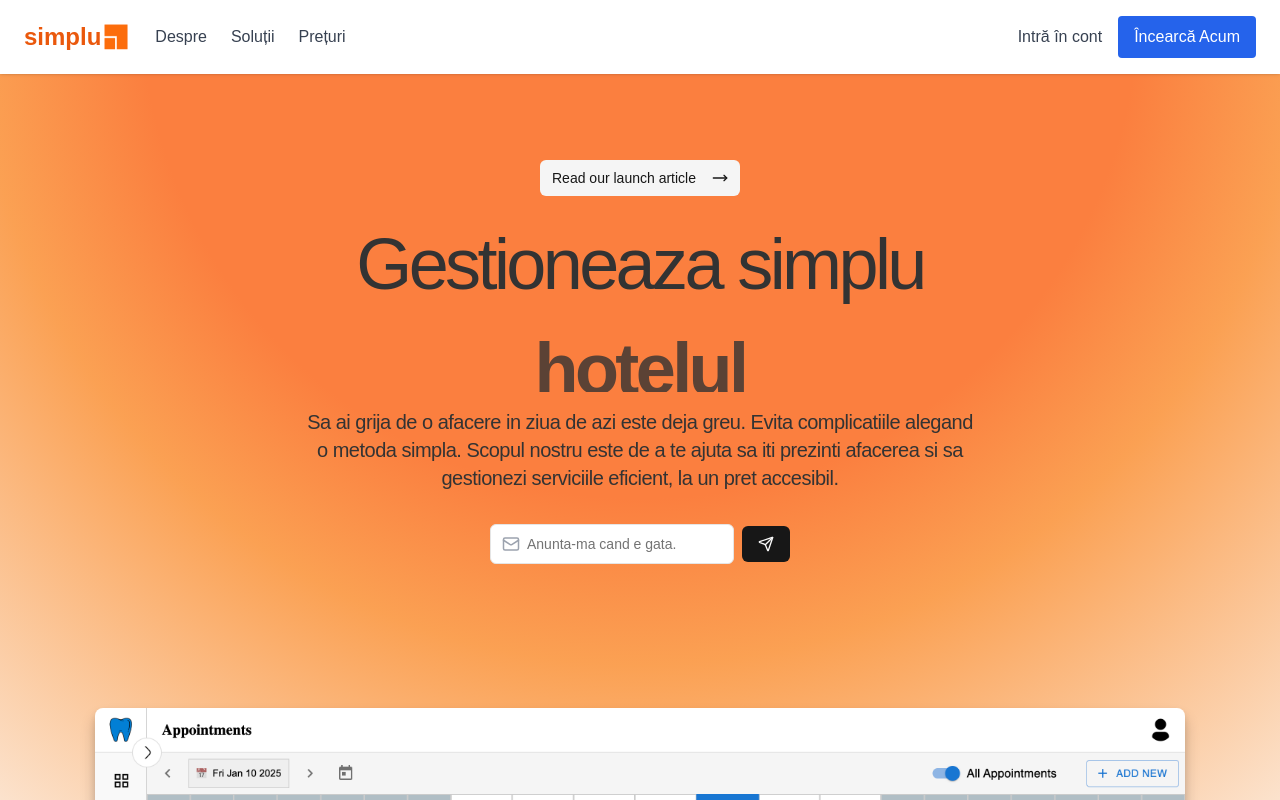
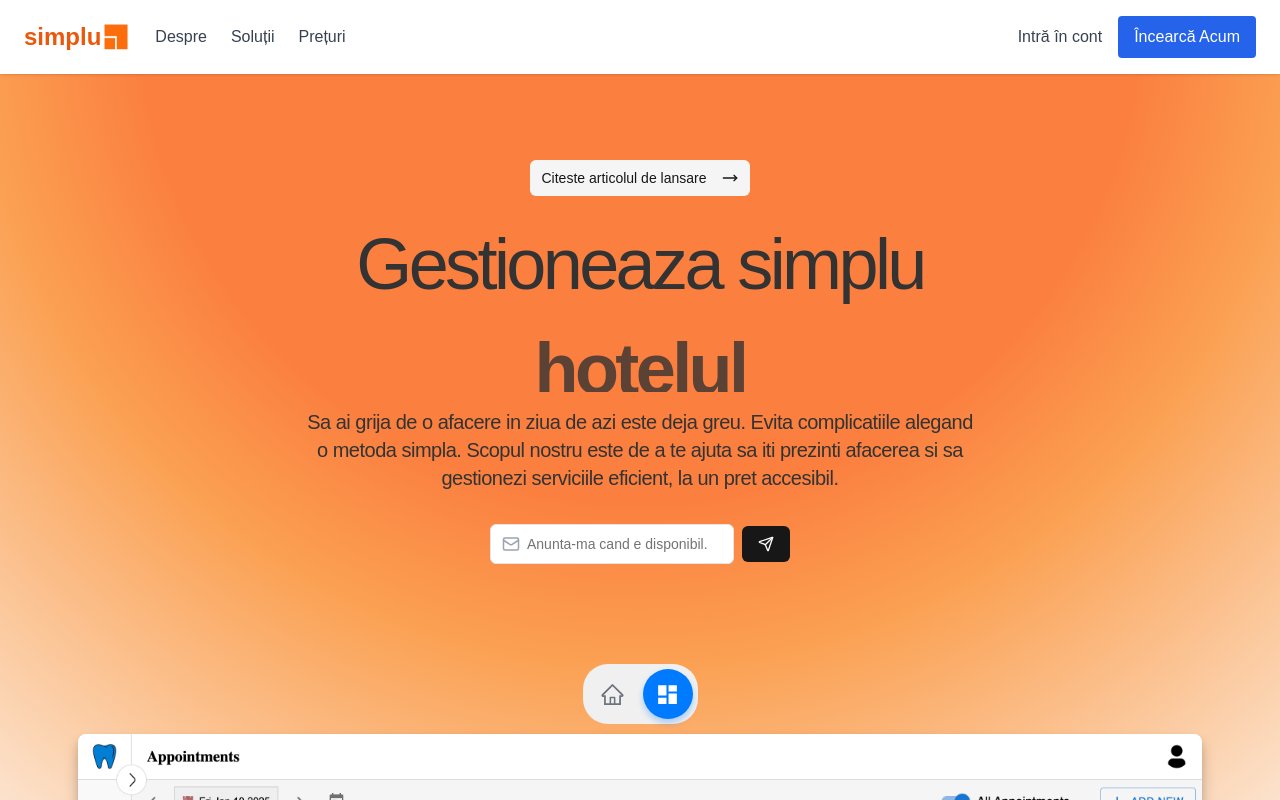
Before and after one commit to AdrianTuci1/simplu, a React (Vite) app: page / in a window 1280 px wide. Shown: the top 800 px of the page. Built offline with nearby package versions, Linux system fonts and the light colour scheme.

Commit message:
stil final hero

```diff
--- a/src/components/carousel/StackedImageSlider.css
+++ b/src/components/carousel/StackedImageSlider.css
@@ -5,6 +5,7 @@
   display: flex;
   gap: 10px;
   align-items: center;
+  flex-direction: column-reverse;
   justify-content: center;
   padding: 20px;
   overflow: hidden;
@@ -16,6 +17,8 @@
   align-items: center;
   justify-content: center;
   margin-inline: 75px;
+  width: 100%;
+  height: 100%;
 }
 
 .image-container .image {
@@ -27,15 +30,12 @@
 
 /* Home presentation image (overlay) */
 .image.home {
-  position: absolute;
-  right: 0px;
-  z-index: 2; /* Above the dashboard image */
-  border-top-left-radius: 0px !important;
-  border-bottom-left-radius: 0px !important;
+  z-index: 1;
+  opacity: 1;
+  transform: translateX(0);
 }
 .image.home img {
   width: auto;
-  height: 700px;
   object-fit: cover;
   opacity: 100; /* Adjust opacity if needed for blending effect */
 }
@@ -105,6 +105,49 @@
   background-color: #f0f8ff;
 }
 
+.toggle-button {
+  display: flex;
+  align-items: center;
+  justify-content: center;
+  background-color: #f0f0f0; /* Fundalul general al toggle-ului */
+  border-radius: 25px;
+  padding: 5px;
+  gap: 5px;
+  width: auto;
+}
+
+.toggle-option {
+  display: flex;
+  align-items: center;
+  justify-content: center;
+  width: 50px;
+  height: 50px;
+  border: none;
+  border-radius: 50%;
+  background-color: transparent;
+  color: #6c757d; /* Culoare implicită gri */
+  cursor: pointer;
+  transition: background-color 0.3s ease, color 0.3s ease, box-shadow 0.3s ease;
+}
+
+.toggle-option:hover {
+  background-color: #e9ecef; /* Fundal deschis la hover */
+  color: #007bff; /* Albastru pentru icon */
+}
+
+.toggle-option.active {
+  background-color: #007bff; /* Fundal albastru pentru opțiunea activă */
+  color: white; /* Text/icon alb pentru opțiunea activă */
+  box-shadow: 0 4px 6px rgba(0, 123, 255, 0.3); /* Umbra opțiunii active */
+}
+
+.icon {
+  width: 25px;
+  height: 25px;
+}
+
+
+
 /* Responsive Adjustments */
 @media (max-width: 1024px) {
   .frame {
--- a/src/components/carousel/StackedImageSlider.tsx
+++ b/src/components/carousel/StackedImageSlider.tsx
@@ -1,6 +1,8 @@
 import React, { useEffect, useRef, useState } from "react";
 import "./StackedImageSlider.css";
 import { useSwipeable } from "react-swipeable";
+import { AiOutlineHome } from "react-icons/ai";
+import { MdDashboard } from "react-icons/md";
 
 interface ComparisonItem {
   managementImage: string;
@@ -16,7 +18,7 @@ const StackedImageSlider: React.FC = () => {
   const comparisons: ComparisonItem[] = [
     {
       managementImage: "/prezentare.png",
-      presentationImage: "/acasa.png",
+      presentationImage: "/acasa1.png",
       label: "DENTAL CLINIC",
       logo: "/logoclinic.png",
       address: "https://demo.dental.com",
@@ -38,6 +40,7 @@ const StackedImageSlider: React.FC = () => {
   ];
 
   const [currentIndex, setCurrentIndex] = useState(0);
+  const [ showManagement, setShowManagement ] = useState(true);
 
 
   const handleBoxClick = React.useCallback((index: number) => {
@@ -83,34 +86,62 @@ const StackedImageSlider: React.FC = () => {
 
       {/* Main Frame with Swipe Handlers */}
       <div className="frame" {...swipeHandlers}>
-
-        {/* Images */}
-        <div className="image-container" ref={parentRef}>
-      {/* Dashboard Image */}
-      <div className="image dashboard">
+  {/* Images */}
+  <div className="image-container" ref={parentRef}>
+    {/* Conditional Rendering of Images */}
+    {showManagement ? (
+      <div
+        className="image dashboard"
+        style={{
+          height: `${parentHeight}px`,
+        }}
+      >
         <img
           src={comparisons[currentIndex].managementImage}
           alt="Dashboard"
           className="management-image"
+          style={{
+            height: `${parentHeight}px`,
+          }}
         />
       </div>
-
-      {/* Overlay: Home Presentation Image */}
-      <div className="image home"       style={{
-        height: `${parentHeight}px`,}}>
+    ) : (
+      <div
+        className="image home"
+        style={{
+          height: `${parentHeight}px`,
+        }}
+      >
         <img
           src={comparisons[currentIndex].presentationImage}
           alt="Home"
           className="presentation-image"
           style={{
-            height: `${parentHeight}px`,}}
+            height: `${parentHeight}px`,
+          }}
         />
-              {/* Separator Line */}
-      <div className="separator">
       </div>
-      </div>
-      </div>
-    </div>
+    )}
+  </div>
+
+    {/* Button to toggle between images */}
+    <div className="toggle-button">
+    <button
+      className={`toggle-option ${!showManagement ? "active" : ""}`}
+      onClick={() => setShowManagement(false)}
+      aria-label="Show Presentation"
+    >
+      <AiOutlineHome className="icon" />
+    </button>
+    <button
+      className={`toggle-option ${showManagement ? "active" : ""}`}
+      onClick={() => setShowManagement(true)}
+      aria-label="Show Management"
+    >
+      <MdDashboard className="icon" />
+    </button>
+  </div>
+  </div>
 
       {/* Logo Boxes: Positioned Underneath the Images */}
       <div className="logo-boxes">
--- a/src/components/ui/animated-hero.tsx
+++ b/src/components/ui/animated-hero.tsx
@@ -28,7 +28,7 @@ function Hero() {
         <div className="flex gap-8 py-20 lg:py-20 items-center justify-center flex-col">
           <div>
             <Button variant="secondary" size="sm" className="gap-4">
-              Read our launch article <MoveRight className="w-4 h-4" />
+              Citeste articolul de lansare <MoveRight className="w-4 h-4" />
             </Button>
           </div>
           <div className="flex gap-4 flex-col">
@@ -71,7 +71,7 @@ function Hero() {
               <div className="relative w-full">
                 <Input
                   type="email"
-                  placeholder="Anunta-ma cand e gata."
+                  placeholder="Anunta-ma cand e disponibil."
                   className="pl-9 py-2 text-sm"
                 />
                 <Mail
```
Also changed, not shown: public/acasa.png (deleted), 1 other file (tests, documents, lock files or other folders).
